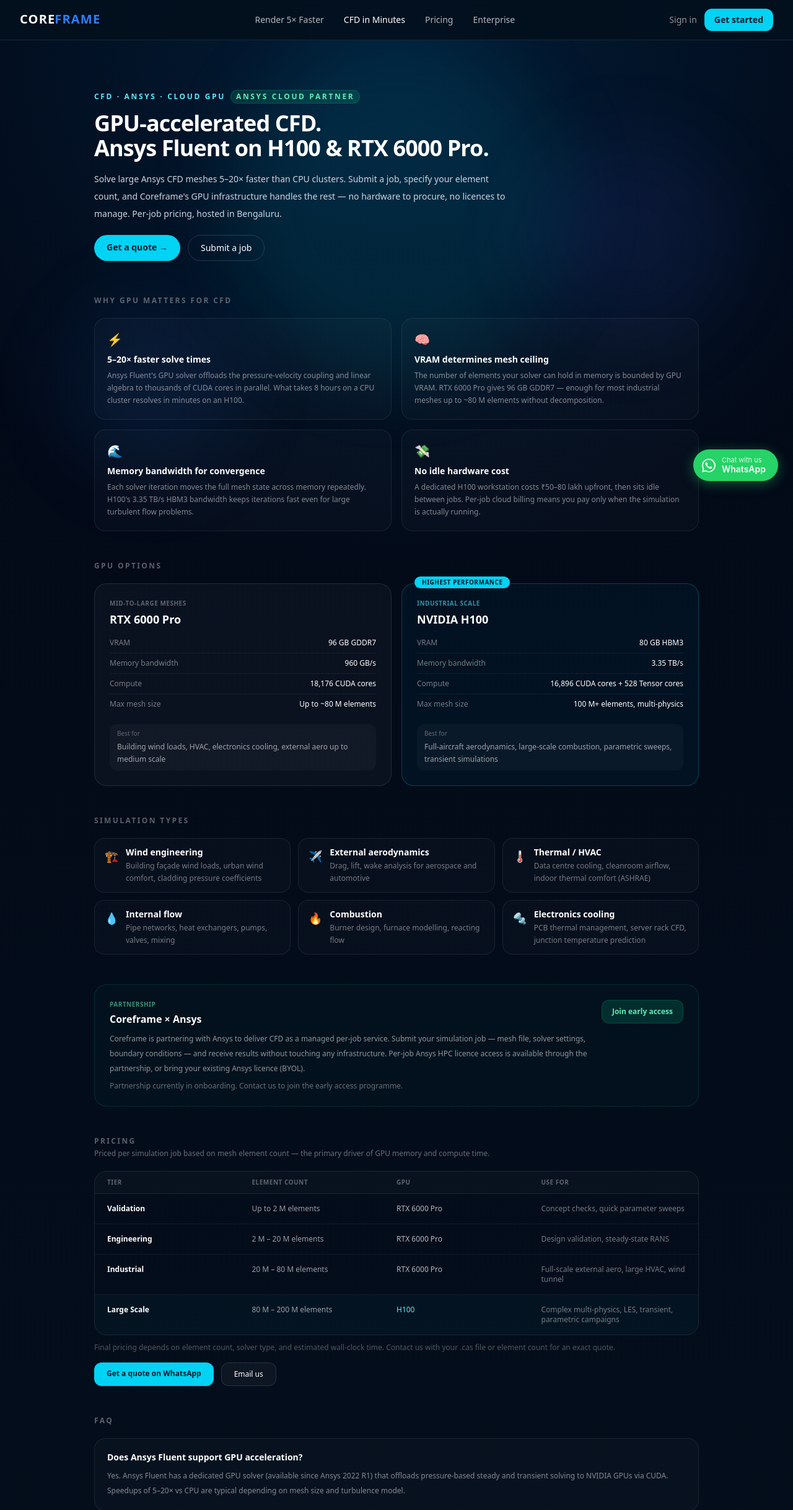
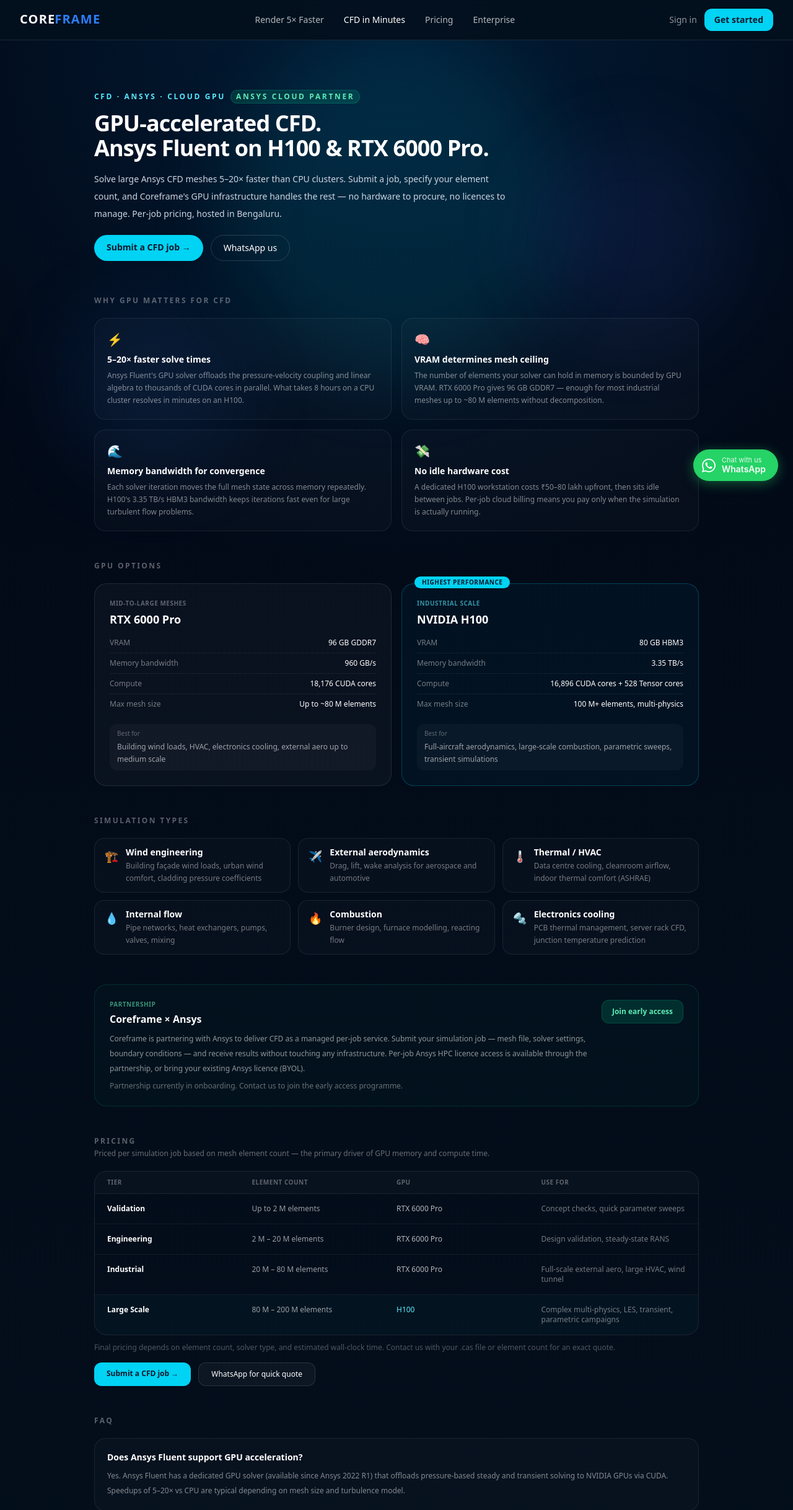
Before and after one commit to coreframecloud/coreframecloudwebsite, a Next.js app: page /ansys-cfd-gpu in a window 1280 px wide. Shown: the top 2436 px of the page at 62% size. Built offline with nearby package versions, Linux system fonts and the light colour scheme.

Commit message:
feat: CFD intake — CAD checklist, file upload, fix CFD page CTAs

```diff
--- a/app/ansys-cfd-gpu/page.tsx
+++ b/app/ansys-cfd-gpu/page.tsx
@@ -173,18 +173,17 @@ export default function AnsysCfdPage() {
 
         <div className="mt-5 flex flex-wrap gap-3">
           <a
-            href={wa("Hi Coreframe, I'd like to discuss GPU CFD simulation for my Ansys project.")}
-            target="_blank" rel="noreferrer"
+            href="/cfd-intake"
             className="rounded-full bg-cyan-400 px-5 py-2.5 text-sm font-semibold text-slate-900 hover:bg-cyan-300 transition"
           >
-            Get a quote →
+            Submit a CFD job →
           </a>
           <a
-            href={wa("Hi Coreframe, I want to submit an Ansys CFD job. My mesh has approximately X million elements.")}
+            href={wa("Hi Coreframe, I'd like to discuss GPU CFD simulation for my Ansys project.")}
             target="_blank" rel="noreferrer"
             className="rounded-full border border-white/15 px-5 py-2.5 text-sm text-white hover:bg-white/8 transition"
           >
-            Submit a job
+            WhatsApp us
           </a>
         </div>
 
@@ -318,17 +317,17 @@ export default function AnsysCfdPage() {
           </p>
           <div className="mt-4 flex flex-wrap gap-3">
             <a
+              href="/cfd-intake"
+              className="rounded-xl bg-cyan-400 px-5 py-2.5 text-xs font-semibold text-slate-900 hover:bg-cyan-300 transition"
+            >
+              Submit a CFD job →
+            </a>
+            <a
               href={wa("Hi Coreframe, I'd like a quote for an Ansys CFD job. My mesh has approximately [X] million elements.")}
               target="_blank" rel="noreferrer"
-              className="rounded-xl bg-cyan-400 px-5 py-2.5 text-xs font-semibold text-slate-900 hover:bg-cyan-300 transition"
-            >
-              Get a quote on WhatsApp
-            </a>
-            <a
-              href="mailto:admin@coreframecloud.com?subject=Ansys CFD job enquiry"
               className="rounded-xl border border-white/12 bg-white/[0.04] px-5 py-2.5 text-xs font-medium text-white hover:bg-white/8 transition"
             >
-              Email us
+              WhatsApp for quick quote
             </a>
           </div>
         </div>
```
